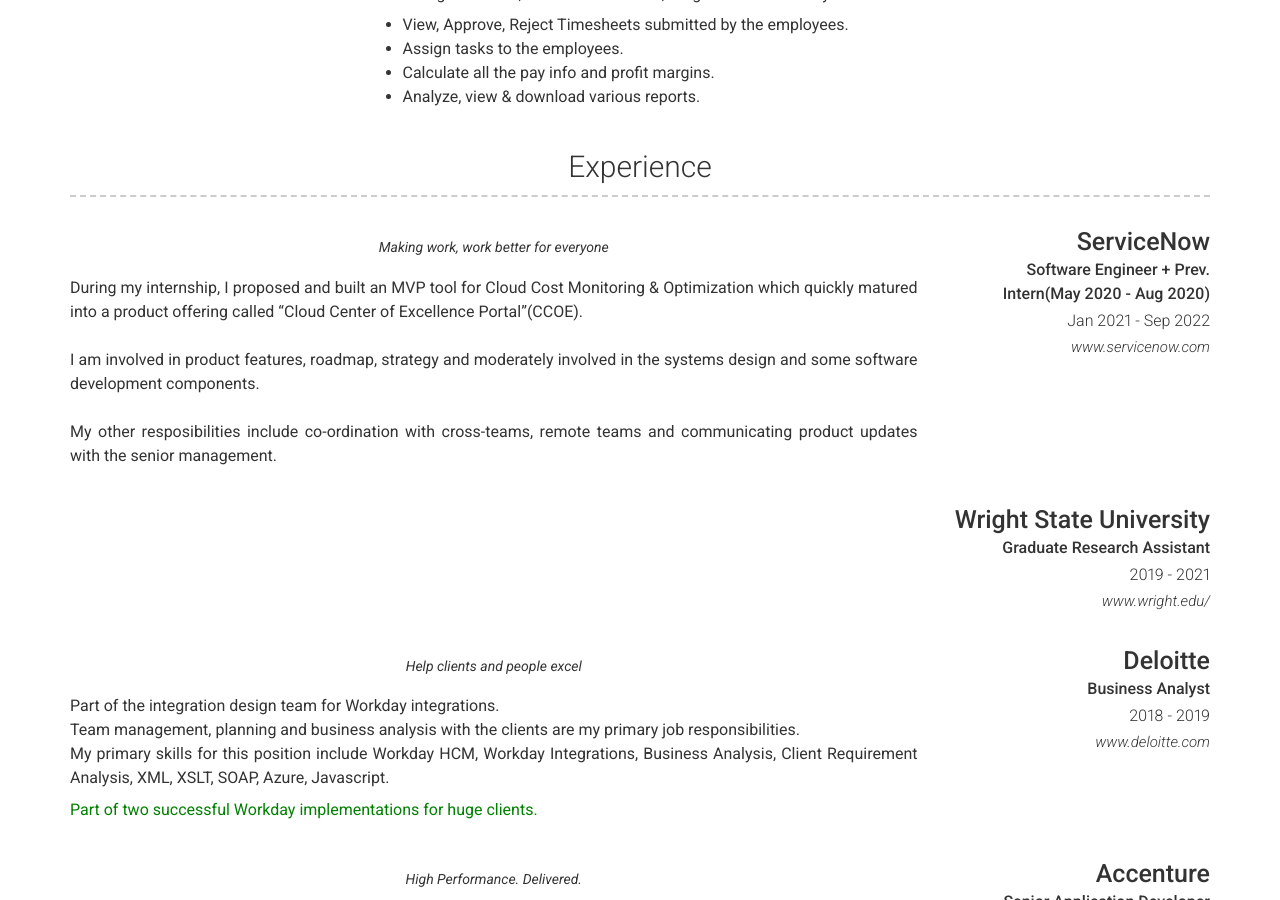
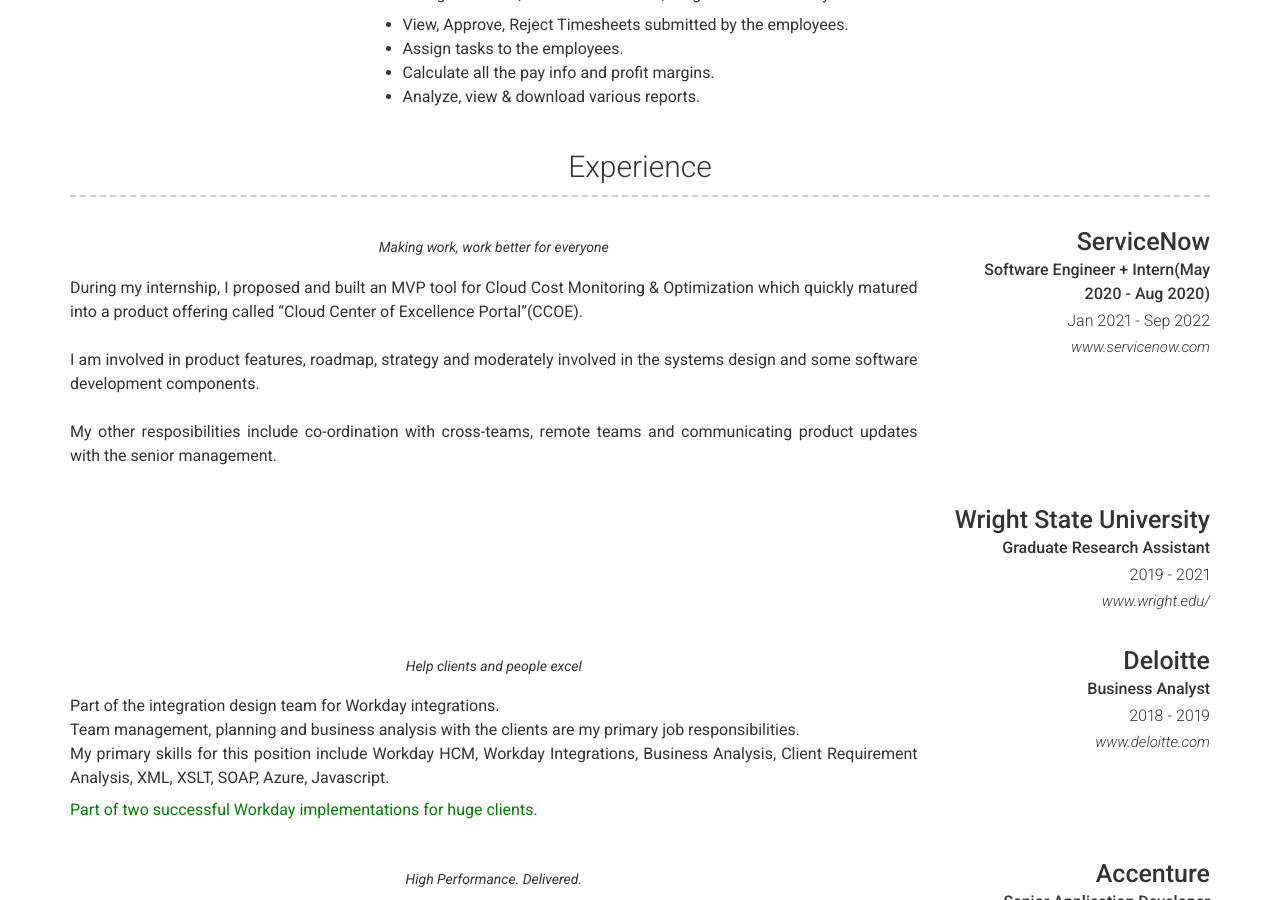
Before and after one commit to medhachaitanya/medhachaitanya.github.io, a Jekyll site: the page built from index.md, in a window 1280 px wide and 900 px high, scrolled down 989 px. Built offline with Jekyll 4.4.1, drawn with Linux system fonts in a browser that asks for light colours; nearby versions of some CDN libraries.

Commit message:
Update _config.yml

```diff
--- a/_config.yml
+++ b/_config.yml
@@ -120,7 +120,7 @@
     content:
       - layout: right
         title: ServiceNow
-        sub_title: Software Engineer + Prev. Intern(May 2020 - Aug 2020)
+        sub_title: Software Engineer + Intern(May 2020 - Aug 2020)
         caption: Jan 2021 - Sep 2022
         link: www.servicenow.com
         quote: >
```
